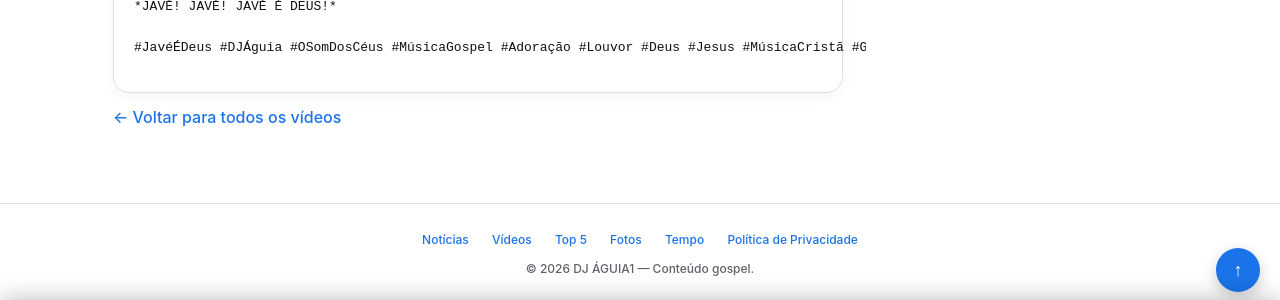
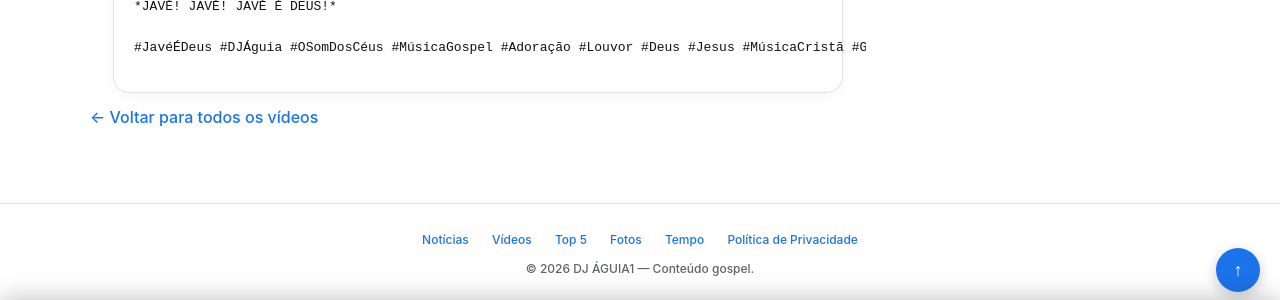
Before and after one commit to capaofeliz-cell/djaguia1, a Jekyll site: the page built from _videos/jave-e-deus-dj-aguia.md, in a window 1280 px wide and 900 px high, scrolled down 867 px. Shown: the part 518-818 px from the top of the window. Built offline with Jekyll 4.4.1, drawn with Linux system fonts in a browser that asks for light colours.

Commit message:
Increase max-width of video navigation link

```diff
--- a/_layouts/video.html
+++ b/_layouts/video.html
@@ -12,4 +12,4 @@
   {% endif %}
   <div class="post-body" style="overflow-wrap:break-word;word-wrap:break-word;max-width:100%">{{ content }}</div>
 </article>
-<p style="max-width:730px;margin:12px auto"><a href="/noticias/videos/">← Voltar para todos os vídeos</a></p>
+<p style="max-width:820px;margin:12px auto"><a href="/noticias/videos/">← Voltar para todos os vídeos</a></p>
```
